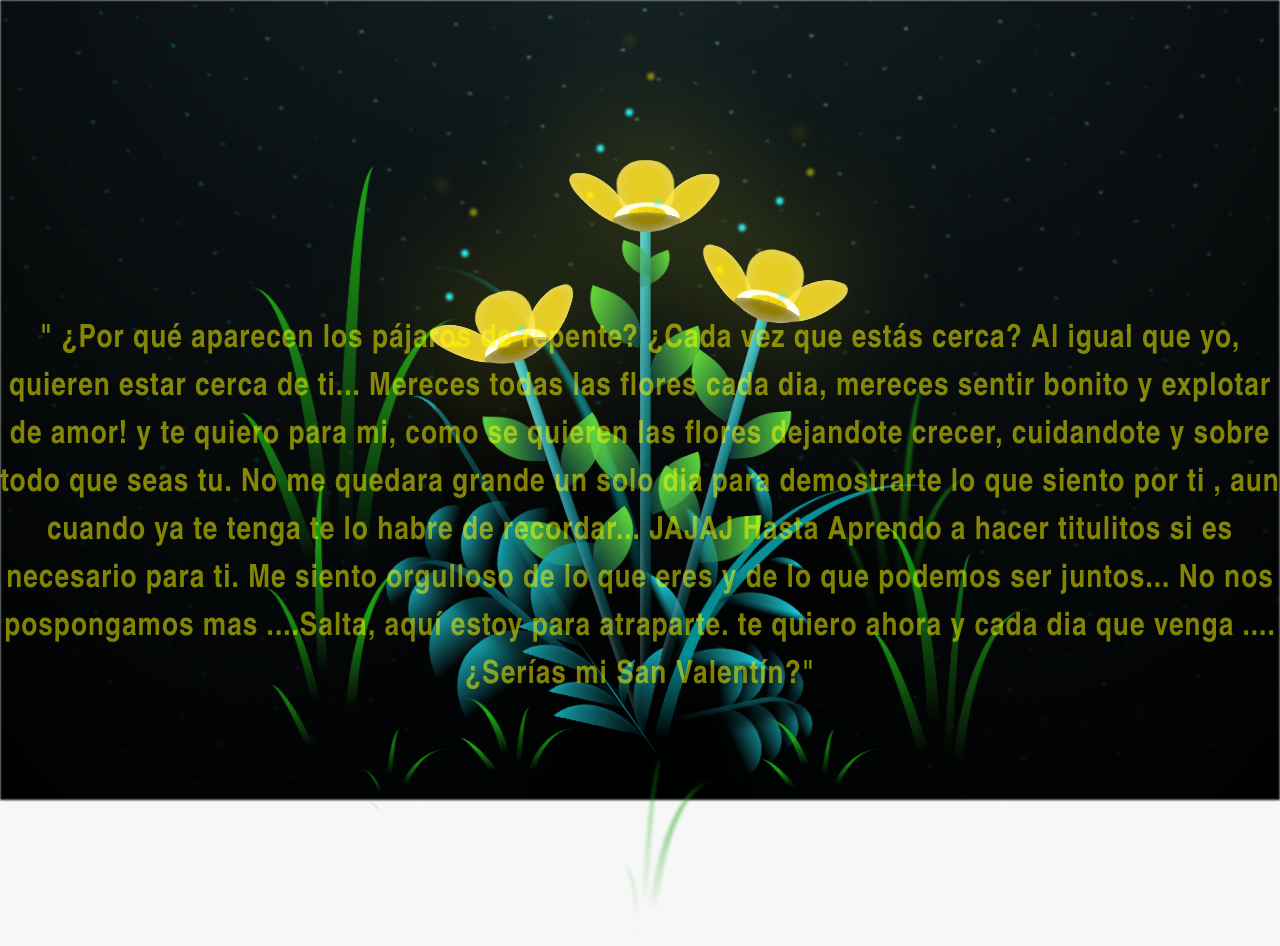
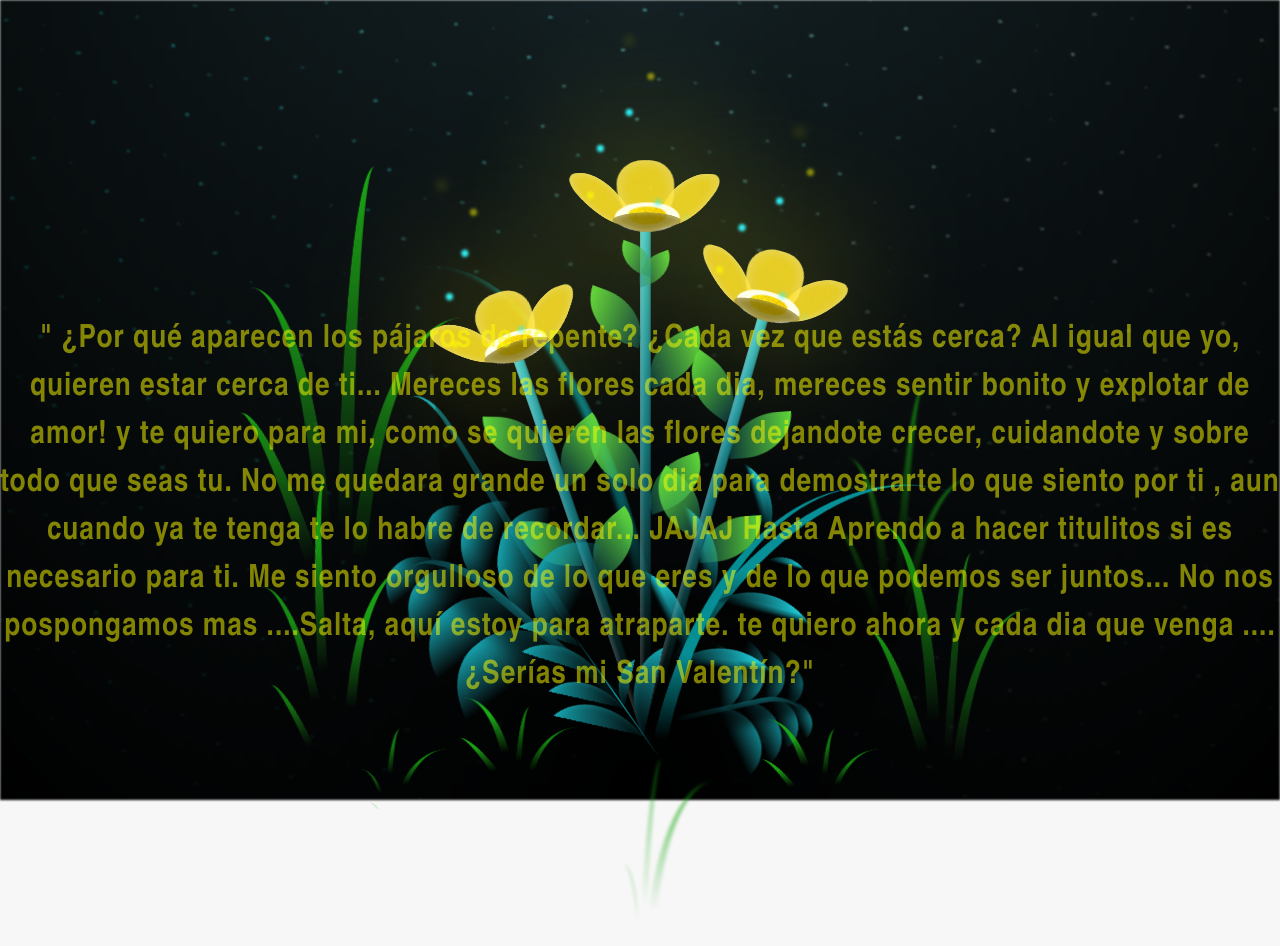
Before and after one commit to yefersonahshs/Flores, a plain HTML site: page flower.html in a window 1280 px wide. Drawn offline with Linux system fonts and the light colour scheme.

Commit message:
Add files via upload

```diff
--- a/flower.html
+++ b/flower.html
@@ -17,7 +17,7 @@
     <h1 class="titulo">" ¿Por qué aparecen los pájaros de repente?
       ¿Cada vez que estás cerca?
       Al igual que yo, quieren estar
-      cerca de ti... Mereces todas las flores cada dia, mereces sentir bonito y explotar de amor! y te quiero para mi, como se quieren las flores
+      cerca de ti... Mereces las flores cada dia, mereces sentir bonito y explotar de amor! y te quiero para mi, como se quieren las flores
       dejandote crecer, cuidandote y sobre todo que seas tu.
       No me quedara grande un solo dia para demostrarte lo que siento por ti , aun cuando ya te tenga te lo habre de recordar...
 
```
